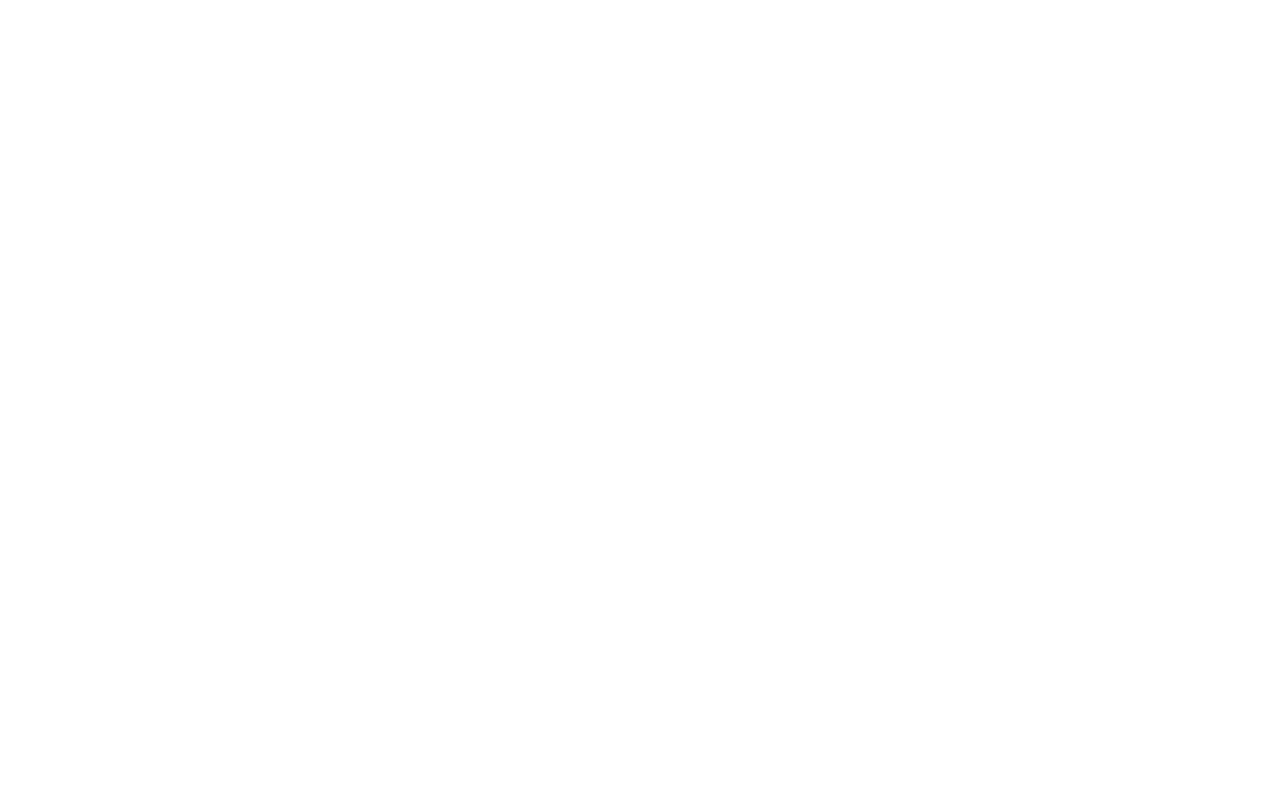
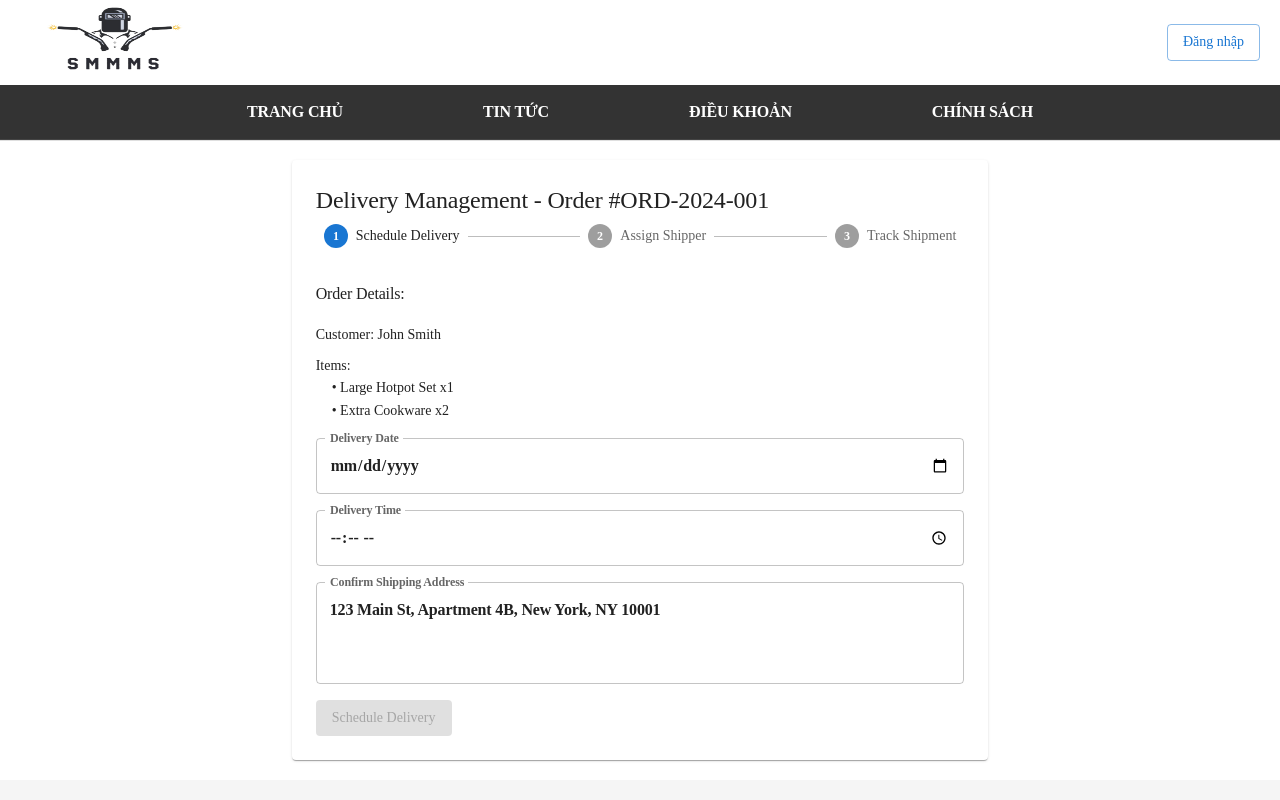
Before and after one commit to GSP25SE81-hotpot/HotPot-Web-App, a React (Vite) app: page /delivery-order in a window 1280 px wide. Before the commit this address had no page. Built offline with nearby package versions, Linux system fonts and the light colour scheme.

Commit message:
FE-05: Deliver Order to Shipper UI

```diff
--- a/src/configs/routes.tsx
+++ b/src/configs/routes.tsx
@@ -1,11 +1,12 @@
 export const routes = {
   home: "/",
   manageRentals: "/manage-rentals",
-  manageRentalStatus:"/manage-rental-status",
-  equipmentAvailability:"/equipment-availability",
-  checkDevice:"/check-device",
+  manageRentalStatus: "/manage-rental-status",
+  equipmentAvailability: "/equipment-availability",
+  checkDevice: "/check-device",
   contractHistory: "/contract-history",
-  workAssignment:"/work-assignment",
+  workAssignment: "/work-assignment",
+  deliveryOrder: "/delivery-order",
   manageOrders: "/manage-orders",
   feedback: "/feedback",
 };
--- /dev/null
+++ b/src/containers/DeliveryOrder/DeliveryOrder.tsx
@@ -0,0 +1,220 @@
+import React, { useState } from "react";
+import {
+  Box,
+  Paper,
+  Typography,
+  TextField,
+  Button,
+  Stepper,
+  Step,
+  StepLabel,
+  Alert,
+  Select,
+  MenuItem,
+  FormControl,
+  InputLabel,
+} from "@mui/material";
+
+// Mock Data
+const MOCK_ORDER = {
+  id: "ORD-2024-001",
+  customerName: "John Smith",
+  orderItems: [
+    { id: 1, name: "Large Hotpot Set", quantity: 1 },
+    { id: 2, name: "Extra Cookware", quantity: 2 },
+  ],
+  initialAddress: "123 Main St, Apartment 4B, New York, NY 10001",
+  status: "PENDING_DELIVERY",
+};
+
+const MOCK_SHIPPERS = [
+  { id: 1, name: "David Wilson" },
+  { id: 2, name: "Sarah Johnson" },
+  { id: 3, name: "Michael Brown" },
+  { id: 4, name: "Emma Davis" },
+];
+
+const DeliveryOrder = () => {
+  const [orderDetails] = useState(MOCK_ORDER);
+  const [deliveryDate, setDeliveryDate] = useState("");
+  const [deliveryTime, setDeliveryTime] = useState("");
+  const [shippingAddress, setShippingAddress] = useState(
+    MOCK_ORDER.initialAddress
+  );
+  const [activeStep, setActiveStep] = useState(0);
+  const [shipper, setShipper] = useState("");
+  const [orderStatus, setOrderStatus] = useState(MOCK_ORDER.status);
+
+  const steps = ["Schedule Delivery", "Assign Shipper", "Track Shipment"];
+
+  const handleDeliverySchedule = () => {
+    setOrderStatus("SCHEDULED");
+    setActiveStep(1);
+  };
+
+  const handleShipperAssignment = () => {
+    setOrderStatus("ASSIGNED_TO_SHIPPER");
+    setActiveStep(2);
+  };
+
+  const getStepContent = (step: number) => {
+    switch (step) {
+      case 0:
+        return (
+          <Box sx={{ mt: 2 }}>
+            <Typography variant="subtitle1" sx={{ mb: 2 }}>
+              Order Details:
+            </Typography>
+            <Typography variant="body2" sx={{ mb: 1 }}>
+              Customer: {orderDetails.customerName}
+            </Typography>
+            <Typography variant="body2" sx={{ mb: 2 }}>
+              Items:
+              {orderDetails.orderItems.map((item) => (
+                <Box key={item.id} sx={{ pl: 2 }}>
+                  • {item.name} x{item.quantity}
+                </Box>
+              ))}
+            </Typography>
+
+            <TextField
+              type="date"
+              label="Delivery Date"
+              value={deliveryDate}
+              onChange={(e) => setDeliveryDate(e.target.value)}
+              fullWidth
+              sx={{ mb: 2 }}
+              InputLabelProps={{ shrink: true }}
+            />
+
+            <TextField
+              type="time"
+              label="Delivery Time"
+              value={deliveryTime}
+              onChange={(e) => setDeliveryTime(e.target.value)}
+              fullWidth
+              sx={{ mb: 2 }}
+              InputLabelProps={{ shrink: true }}
+            />
+
+            <TextField
+              fullWidth
+              multiline
+              rows={3}
+              label="Confirm Shipping Address"
+              value={shippingAddress}
+              onChange={(e) => setShippingAddress(e.target.value)}
+              sx={{ mb: 2 }}
+            />
+
+            <Button
+              variant="contained"
+              color="primary"
+              onClick={handleDeliverySchedule}
+              disabled={
+                !deliveryDate || !deliveryTime || !shippingAddress.trim()
+              }
+            >
+              Schedule Delivery
+            </Button>
+          </Box>
+        );
+
+      case 1:
+        return (
+          <Box sx={{ mt: 2 }}>
+            <Alert severity="info" sx={{ mb: 2 }}>
+              Delivery scheduled for: {`${deliveryDate} ${deliveryTime}`}
+            </Alert>
+
+            <FormControl fullWidth sx={{ mb: 2 }}>
+              <InputLabel>Select Shipper</InputLabel>
+              <Select
+                value={shipper}
+                label="Select Shipper"
+                onChange={(e) => setShipper(e.target.value)}
+              >
+                {MOCK_SHIPPERS.map((s) => (
+                  <MenuItem key={s.id} value={s.name}>
+                    {s.name}
+                  </MenuItem>
+                ))}
+              </Select>
+            </FormControl>
+
+            <Button
+              variant="contained"
+              color="primary"
+              onClick={handleShipperAssignment}
+              disabled={!shipper}
+            >
+              Assign Shipper
+            </Button>
+          </Box>
+        );
+
+      case 2:
+        return (
+          <Box sx={{ mt: 2 }}>
+            <Alert severity="success" sx={{ mb: 2 }}>
+              Status: {orderStatus}
+            </Alert>
+
+            <Paper elevation={1} sx={{ p: 2, mb: 2 }}>
+              <Typography variant="subtitle2" gutterBottom>
+                Delivery Details
+              </Typography>
+              <Typography variant="body2" sx={{ mb: 1 }}>
+                Scheduled for: {`${deliveryDate} ${deliveryTime}`}
+              </Typography>
+              <Typography variant="body2" sx={{ mb: 1 }}>
+                Address: {shippingAddress}
+              </Typography>
+              <Typography variant="body2">
+                Assigned Shipper: {shipper}
+              </Typography>
+            </Paper>
+
+            <Button
+              variant="outlined"
+              color="primary"
+              onClick={() => setOrderStatus("IN TRANSIT")}
+              sx={{ mr: 1 }}
+            >
+              Mark as In Transit
+            </Button>
+            <Button
+              variant="outlined"
+              color="success"
+              onClick={() => setOrderStatus("DELIVERED")}
+            >
+              Mark as Delivered
+            </Button>
+          </Box>
+        );
+
+      default:
+        return "Unknown step";
+    }
+  };
+
+  return (
+    <Paper sx={{ p: 3, maxWidth: 800, mx: "auto" }}>
+      <Typography variant="h5" gutterBottom>
+        Delivery Management - Order #{orderDetails.id}
+      </Typography>
+
+      <Stepper activeStep={activeStep} sx={{ mb: 4 }}>
+        {steps.map((label) => (
+          <Step key={label}>
+            <StepLabel>{label}</StepLabel>
+          </Step>
+        ))}
+      </Stepper>
+
+      {getStepContent(activeStep)}
+    </Paper>
+  );
+};
+
+export default DeliveryOrder;
--- /dev/null
+++ b/src/pages/Staff/DeliveryOrder/DeliveryOrderPage.tsx
@@ -0,0 +1,14 @@
+import React from "react";
+import { Box } from "@mui/material";
+import OverrideMuiTheme from "../../../theme/override";
+import DeliveryOrder from "../../../containers/DeliveryOrder/DeliveryOrder";
+
+export const DeliveryOrderPage = () => {
+  return (
+    <OverrideMuiTheme>
+      <Box>
+        <DeliveryOrder />
+      </Box>
+    </OverrideMuiTheme>
+  );
+};
--- a/src/routes/AppRoutes.tsx
+++ b/src/routes/AppRoutes.tsx
@@ -9,7 +9,7 @@
 import { CheckDeviceAfterReturnPage } from "../pages/Staff/CheckDeviceAfterReturn/CheckDeviceAfterReturnPage";
 import { ManageOrderPage } from "../pages/Staff/ManageOrder/ManageOrderPage";
 import { WorkAssignmentSchedulePage } from "../pages/Staff/WorkAssignmentSchedule/WorkAssignmentSchedulePage";
-
+import { DeliveryOrderPage } from "../pages/Staff/DeliveryOrder/DeliveryOrderPage";
 
 // import CheckRoute from "./CheckRoute";
 // import RequireAuth from "./RequireAuth";
@@ -20,12 +20,38 @@
     <Routes>
       <Route key="layout" path={config.routes.home} element={<StaffLayout />}>
         <Route key="home" path={config.routes.home} element={<Home />} />
-        <Route path={config.routes.manageRentals} element={<ManageRentalsPage />} />
-        <Route path={config.routes.manageRentalStatus} element= {<ManageRentalStatusPage/>} />
-        <Route path={config.routes.equipmentAvailability} element= {<EquipmentAvailabilityPage/>} />
-        <Route path={config.routes.checkDevice} element= {<CheckDeviceAfterReturnPage/>} />
-        <Route path={config.routes.manageOrders} element= {<ManageOrderPage/>} />
-        <Route path={config.routes.workAssignment} element= {<WorkAssignmentSchedulePage/>} />
+        <Route
+          path={config.routes.manageRentals}
+          element={<ManageRentalsPage />}
+        />
+        <Route
+          path={config.routes.manageRentalStatus}
+          element={<ManageRentalStatusPage />}
+        />
+        <Route
+          path={config.routes.equipmentAvailability}
+          element={<EquipmentAvailabilityPage />}
+        />
+        <Route
+          path={config.routes.checkDevice}
+          element={<CheckDeviceAfterReturnPage />}
+        />
+        <Route
+          path={config.routes.manageOrders}
+          element={<ManageOrderPage />}
+        />
+        <Route
+          path={config.routes.workAssignment}
+          element={<WorkAssignmentSchedulePage />}
+        />
+        <Route
+          path={config.routes.workAssignment}
+          element={<WorkAssignmentSchedulePage />}
+        />
+        <Route
+          path={config.routes.deliveryOrder}
+          element={<DeliveryOrderPage />}
+        />
       </Route>
     </Routes>
   );
```
Also changed, not shown: src/containers/WorkAssignmentSchedule/WorkAssignmentSchedule.tsx (+79 -28 lines), src/pages/Staff/CheckDeviceAfterReturn/CheckDeviceAfterReturnPage.tsx (+5 -5 lines).
